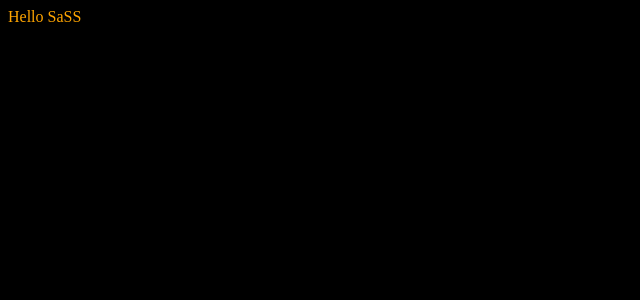
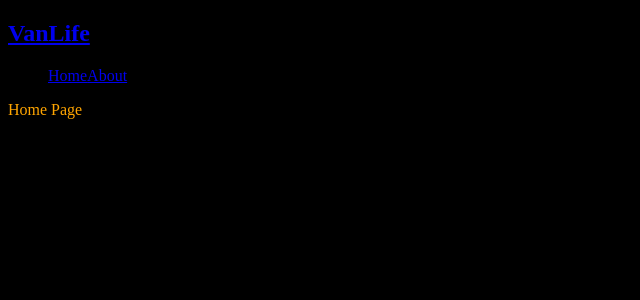
Before and after one commit to gabrielintech1999/react-van-life-store, a React (Vite) app: page / in a window 1280 px wide. Shown: the top 300 px of the page, without its empty margins (0-640 px from the left). Built offline with nearby package versions, Linux system fonts and the light colour scheme.

Commit message:
setting up the routes

```diff
--- a/src/App.jsx
+++ b/src/App.jsx
@@ -1,9 +1,36 @@
-import React from 'react'
+import React from "react";
+import { BrowserRouter, Route, Routes, Link } from "react-router-dom";
 
+function Home() {
+  return <div>Home Page</div>;
+}
+
+function About() {
+  return <div>About Page</div>;
+}
+
+function NavBar() {
+  return (
+    <nav>
+      <h1>
+        {" "}
+        <Link to="/">VanLife</Link>
+      </h1>
+      <ul>
+        <Link to="/">Home</Link>
+        <Link to="/about">About</Link>
+      </ul>
+    </nav>
+  );
+}
 export default function App() {
   return (
-    <div>
-      Hello SaSS
-    </div>
-  )
+    <BrowserRouter>
+      <NavBar />
+      <Routes>
+        <Route path="/" element={<Home />} />
+        <Route path="/about" element={<About />} />
+      </Routes>
+    </BrowserRouter>
+  );
 }
--- a/src/styles/global/boilerplate.scss
+++ b/src/styles/global/boilerplate.scss
@@ -4,3 +4,9 @@
     background-color: #000;
     color: $text-color;
 }
+
+
+
+a:visited {
+    color: red;
+}
```
